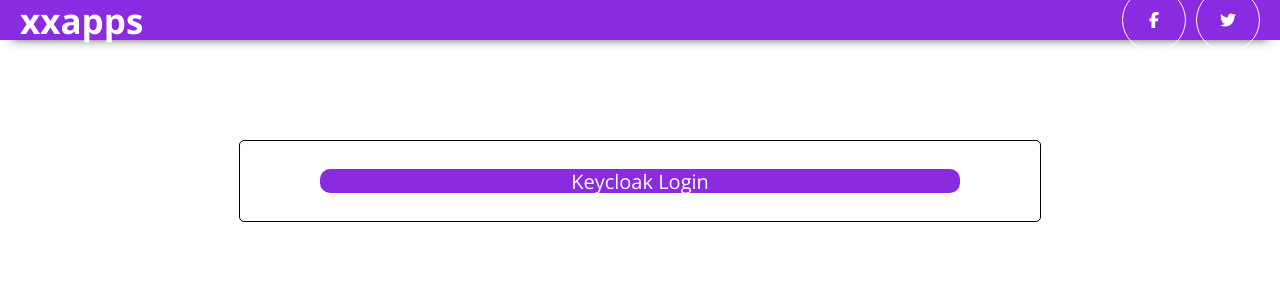
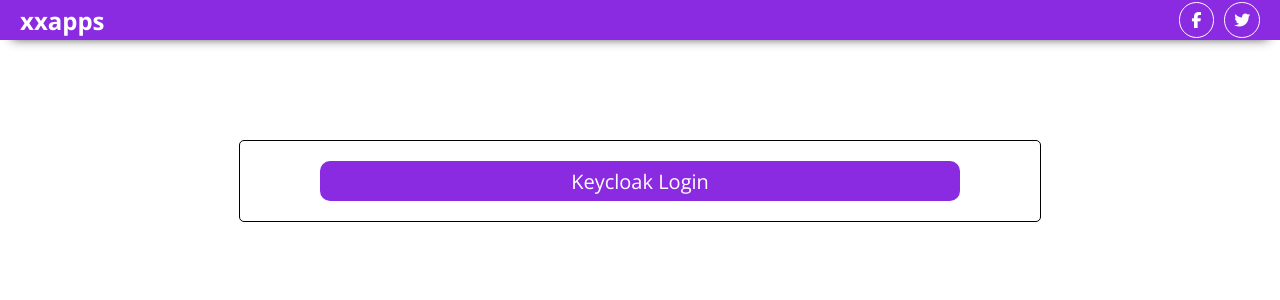
Before and after one commit to hkb3711220/xxapps, a Flask app: page / in a window 1280 px wide. Shown: the top 300 px of the page. Run offline with Flask 2, Linux system fonts and the light colour scheme; some libraries are stand-ins or nearby versions.

Commit message:
update css

```diff
--- a/static/css/style.css
+++ b/static/css/style.css
@@ -20,7 +20,7 @@ body {
 }
 
 .logo {
-    font-size: 35px;
+    font-size: 1.5rem;
     font-weight: bold;
     margin-left: 20px;
     color: white
@@ -48,7 +48,7 @@ body {
 
 .button {
     width: 80%;
-    height: 3vh;
+    height: 5vh;
     background-color: blueviolet;
     display: flex;
     justify-content: center;
@@ -74,9 +74,9 @@ body {
 
 .social-icon {
     color: white;
-    width: 32px;
-    height: 32px;
-    padding: 15px;
+    width: 1.5rem;
+    height: 1.5rem;
+    padding: 0.3rem;
     border-radius: 50%;
     border: 1px solid white;
     display: flex;
--- a/templates/login.html
+++ b/templates/login.html
@@ -5,7 +5,7 @@
     <meta http-equiv="X-UA-Compatible" content="IE=edge">
     <meta name="viewport" content="width=device-width, initial-scale=1.0">
     <script src='https://kit.fontawesome.com/a076d05399.js' crossorigin='anonymous'></script>
-    <link rel="stylesheet" href="static/css/style.css">
+    <link rel="stylesheet" href="../static/css/style.css">
     <title>xxapps</title>
 </head>
 <body>
```
